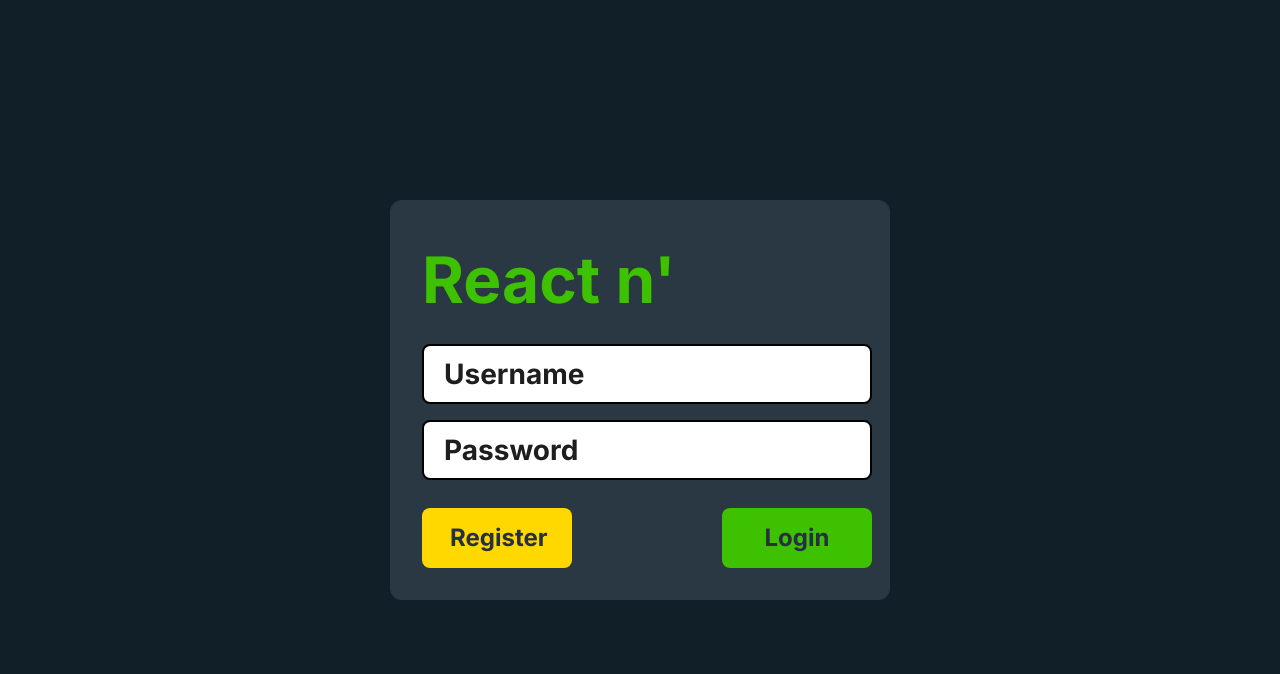
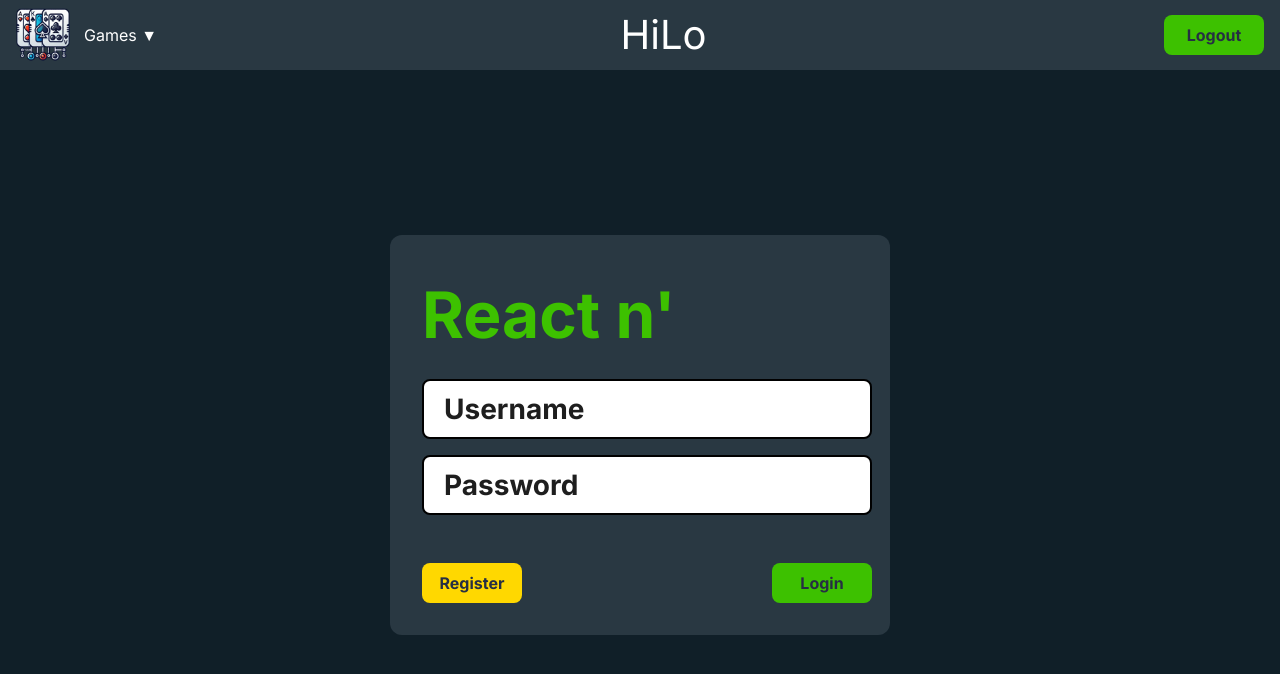
Before and after one commit to Kapprikorn/frontend-react-ReactnCards, a React (Vite) app: page / in a window 1280 px wide. Shown: the top 674 px of the page. Built offline with nearby package versions, Linux system fonts and the light colour scheme.

Commit message:
Created navBar component. Added dropdown list with pages. Added navigation to dropdown items.

```diff
--- a/src/App.css
+++ b/src/App.css
@@ -1,6 +1,6 @@
 .header-wrapper {
   background-color: #293842;
-  padding: 12px 0;
+  padding: 8px 16px;
   display: flex;
   height: 70px;
 }
--- a/src/App.jsx
+++ b/src/App.jsx
@@ -1,10 +1,13 @@
-import './App.css'
+import './App.css';
 import { Route, Routes } from 'react-router-dom';
 import NavBar from './components/navbar/NavBar.jsx';
 import Login from './pages/login/Login.jsx';
+import Home from './pages/home/Home.jsx';
+import HiLo from './pages/hilo/HiLo.jsx';
+import Blackjack from './pages/blackjack/Blackjack.jsx';
 
 function App() {
-  let currentPage = 'login';
+  let currentPage = 'HiLo';
 
   return (
     <>
@@ -12,7 +15,9 @@ function App() {
         currentPage !== 'login' &&
         (
           <header className="header-wrapper">
-            <NavBar />
+            <NavBar
+              pageName={currentPage}
+            />
           </header>
         )
       }
@@ -20,6 +25,9 @@ function App() {
       <main className="main-wrapper">
         <Routes>
           <Route path="/" element={<Login />} />
+          <Route path="/home" element={<Home />} />
+          <Route path="/hilo" element={<HiLo />} />
+          <Route path="/blackjack" element={<Blackjack />} />
         </Routes>
       </main>
 
@@ -27,7 +35,7 @@ function App() {
 
       </footer>
     </>
-  )
+  );
 }
 
-export default App
+export default App;
--- a/src/components/button/Button.module.css
+++ b/src/components/button/Button.module.css
@@ -2,13 +2,13 @@
   border: none;
   line-height: 1;
   border-radius: 8px;
-  padding: 16px 28px;
+  padding: 12px 16px;
   cursor: pointer;
-  font-size: 24px;
+  font-size: 16px;
   font-weight: bold;
   color: #262f43;
-  width: 150px;
-  height: 60px;
+  width: 100px;
+  height: 40px;
 }
 
 .buttonWrapper.primary {
--- a/src/components/navbar/NavBar.jsx
+++ b/src/components/navbar/NavBar.jsx
@@ -1,20 +1,66 @@
-// import { useState } from 'react';
 import { useNavigate } from 'react-router-dom';
+import styles from './NavBar.module.css';
 
-import logo from '../../../public/vite.svg';
+import logo from '../../assets/React_n_Cards_logo.png';
+import Button from '../button/Button.jsx';
 
-function NavBar() {
+function NavBar({ pageName }) {
   const navigate = useNavigate();
-  // const [activePage, setActivePage] = useState('');
+  // TODO: implement navigation and pageName logic.
+
+  const handleNavigation = (path) => {
+    navigate(path);
+  };
+
+  const handleLogout = () => {
+    // TODO: implement logout logic.
+    handleNavigation('/');
+  }
 
   return (
-    <nav className="">
-      <div className="navigation-logo-wrapper">
-        <img className="navigation-logo"
-             src={logo}
-             alt="App logo"
-             onClick={() => navigate('/')} />
+    <nav className={styles.navbar}>
+      <div className={styles.leftSection}>
+        <img
+          className={styles.logo}
+          src={`${logo}`}
+          alt="App logo"
+          onClick={() => {navigate('/home'); }}
+        />
+        <div className={styles.dropdownContainer}>
+          <button className={styles.dropdownToggleButton}>
+            Games ▼
+          </button>
+          <ul className={styles.dropdownMenu} role="menu">
+            <li>
+              <button
+                className={styles.dropdownItem}
+                onClick={() => handleNavigation('/hilo')}
+                role="menuitem"
+              >
+                HiLo
+              </button>
+            </li>
+            <li>
+              <button
+                className={styles.dropdownItem}
+                onClick={() => handleNavigation('/blackjack')}
+                role="menuitem"
+              >
+                Blackjack
+              </button>
+            </li>
+          </ul>
+        </div>
       </div>
+
+      <h1 className={styles.pageName}>
+        {pageName}
+      </h1>
+
+      <Button
+        handleClick={handleLogout}
+        text="Logout"
+      />
     </nav>
   );
 }
--- /dev/null
+++ b/src/components/navbar/NavBar.module.css
@@ -0,0 +1,82 @@
+.navbar {
+  display: flex;
+  align-items: center;
+  justify-content: space-between;
+  color: #fff;
+  width: 100%;
+}
+
+.leftSection {
+  height: 100%;
+  display: flex;
+  align-items: center;
+  gap: 8px;
+}
+
+.logo {
+  height: 100%;
+  cursor: pointer;
+}
+
+.dropdownContainer {
+  position: relative;
+  height: 100%;
+  align-content: center;
+}
+
+.dropdownToggleButton {
+  background: none;
+  color: #fff;
+  border: none;
+  font-size: 16px;
+}
+
+.dropdownMenu {
+  display: none;
+  position: absolute;
+  top: 100%;
+  left: 0;
+  background-color: #293842;
+  /*box-shadow: 2px 8px 8px rgba(0, 0, 0, 0.2);*/
+  box-shadow: rgba(0, 0, 0, 0.25) 0 25px 50px -12px;
+  border-radius: 0 0 12px 12px;
+  overflow: hidden;
+  z-index: 10;
+
+  flex-direction: column;
+  gap: 8px;
+  padding: 0 12px 12px 12px;
+}
+
+.dropdownContainer:hover .dropdownMenu,
+.dropdownContainer:focus-within .dropdownMenu {
+  display: flex;
+}
+
+.dropdownItem {
+  width: 100%;
+  padding: 12px 28px;
+  color: #fff;
+  background-color: #2f4b59;
+  border: none;
+  cursor: pointer;
+  text-align: left;
+}
+
+.dropdownItem:hover {
+  background-color: #2f5e5e;
+}
+
+.pageName {
+  font-size: 40px;
+  font-weight: normal;
+}
+
+.logoutButton {
+  background-color: #4CAF50;
+  color: #fff;
+  border: none;
+  padding: 8px 16px;
+  border-radius: 4px;
+  cursor: pointer;
+}
```
Also changed, not shown: src/assets/React_n_Cards_logo.png (added).
